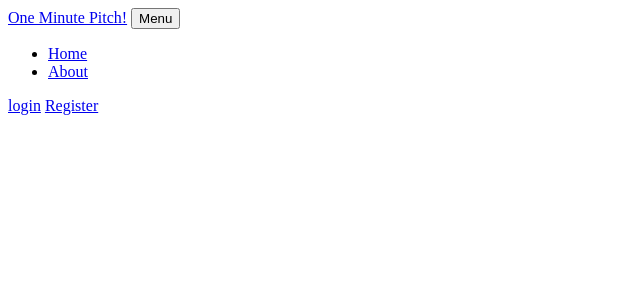
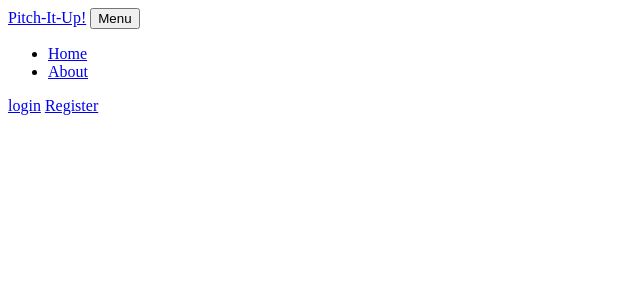
Before and after one commit to canssidle/Pitch-It-Up, a Python web app: template templates/navbar.html in a window 1280 px wide. Shown: the top 300 px of the page, without its empty margins (0-640 px from the left). Run offline with Jinja, Linux system fonts and the light colour scheme; the template is opened without the code that fills it, so the values that code supplies are empty; some libraries are stand-ins or nearby versions.

Commit message:
eddited navbar

```diff
--- a/templates/navbar.html
+++ b/templates/navbar.html
@@ -1,7 +1,7 @@
 <header class="site-header">
     <nav class="navbar navbar-expand-sm bg-dark navbar-dark">
        <div class="container">
-         <a class="navbar-brand js-scroll-trigger" href="{{ url_for('index') }}">One Minute Pitch!</a>
+         <a class="navbar-brand js-scroll-trigger" href="{{ url_for('index') }}">Pitch-It-Up!</a>
          <button class="navbar-toggler navbar-toggler-right text-uppercase bg-primary text-white rounded" type="button" data-toggle="collapse" data-target="#navbarResponsive" aria-controls="navbarResponsive" aria-expanded="false" aria-label="Toggle navigation">
            Menu
            <i class="fa fa-bars"></i>
```
Also changed, not shown: templates/base.html (+8 -0 lines).
